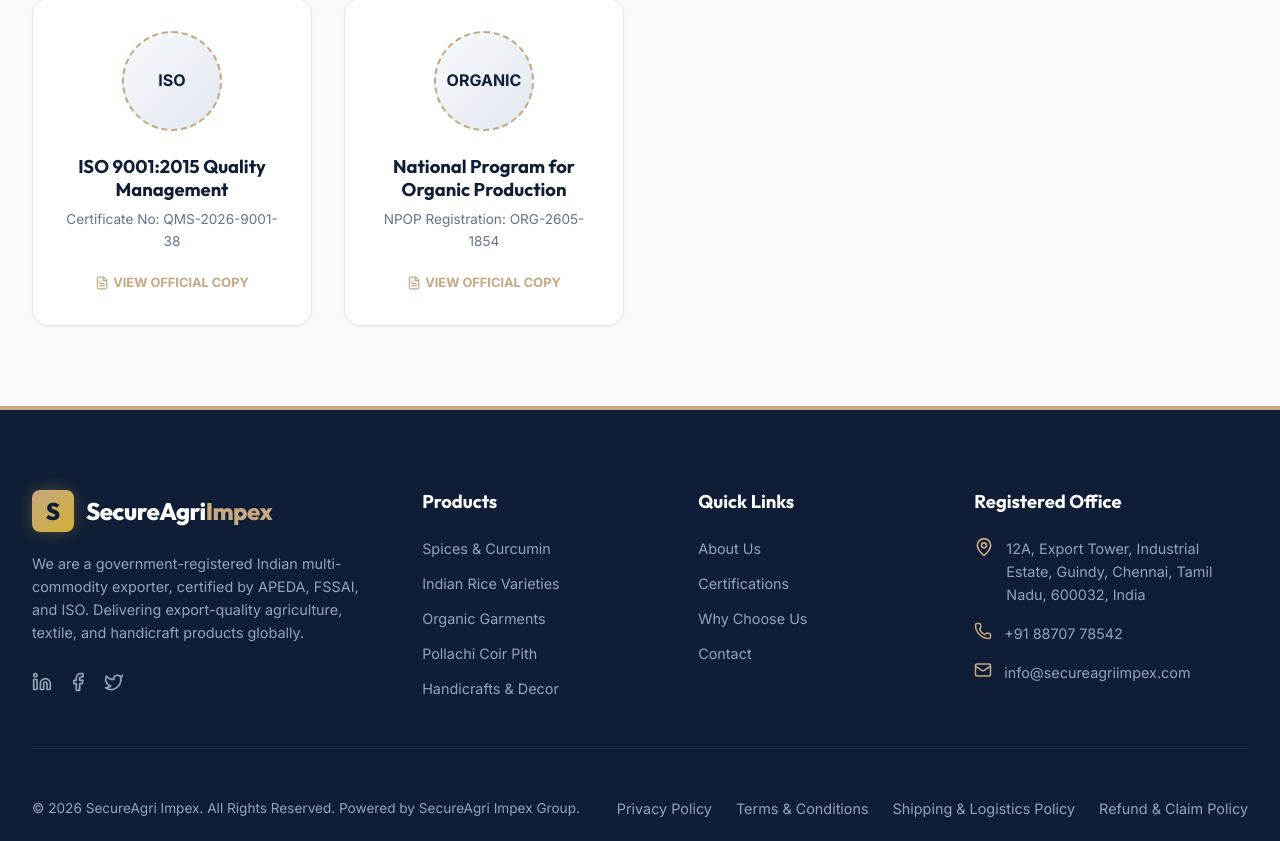
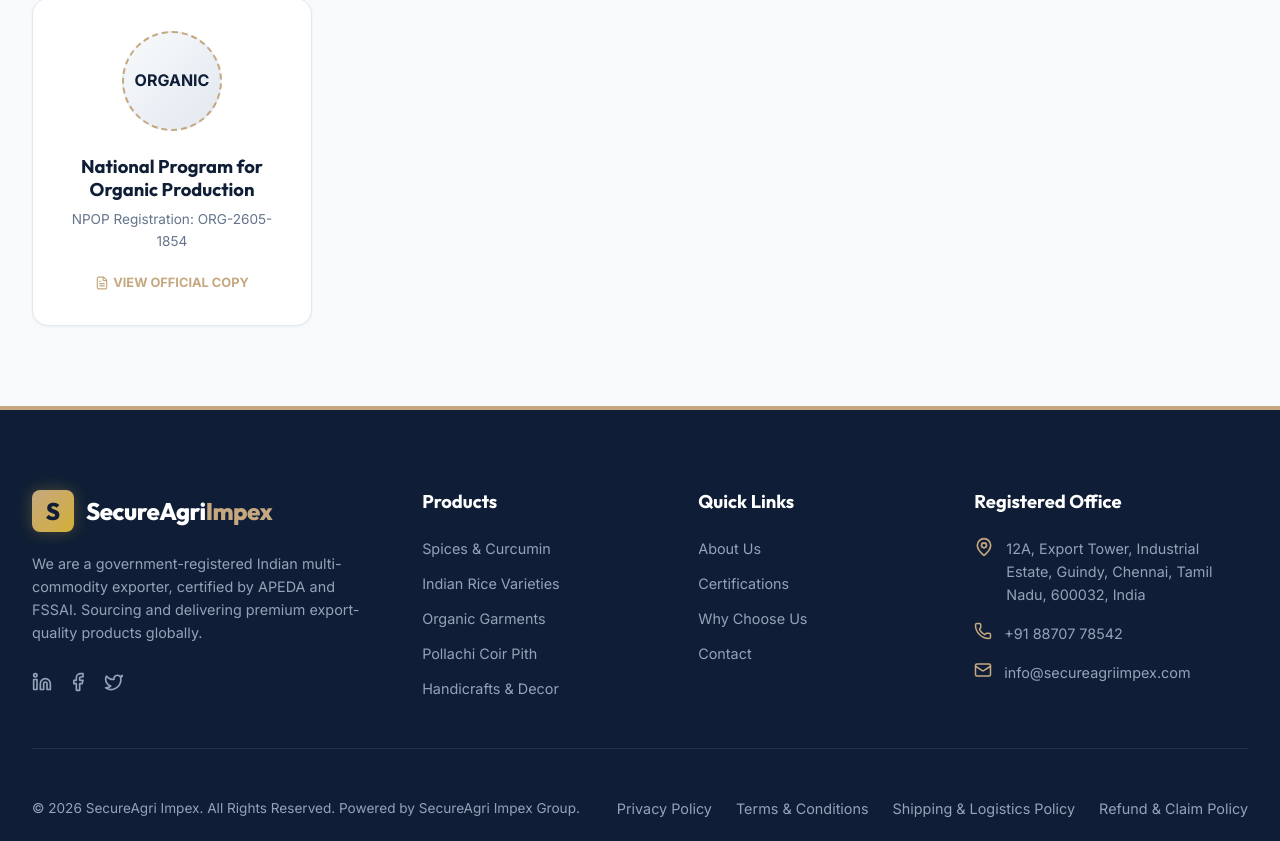
Before and after one commit to AFRIN-NIBISHA/IndoGlobalExim, a React (Vite) app in the folder Client/: page /certifications in a window 1280 px wide. Shown: the part 1092-1933 px from the top of the page. Built offline with nearby package versions, Linux system fonts and the light colour scheme.

Commit message:
Remove ISO certification from certificates and pages

```diff
--- a/Client/src/components/Footer.jsx
+++ b/Client/src/components/Footer.jsx
@@ -19,7 +19,7 @@
               </div>
             </Link>
             <p className="footer-desc">
-              We are a government-registered Indian multi-commodity exporter, certified by APEDA, FSSAI, and ISO. Delivering export-quality agriculture, textile, and handicraft products globally.
+              We are a government-registered Indian multi-commodity exporter, certified by APEDA and FSSAI. Sourcing and delivering premium export-quality products globally.
             </p>
             <div className="flex-center" style={{ justifyContent: "flex-start", gap: "1rem", marginTop: "0.5rem" }}>
               <a href="https://linkedin.com" target="_blank" rel="noopener noreferrer" style={{ color: "#94A3B8" }} aria-label="LinkedIn">
--- a/Client/src/pages/About.jsx
+++ b/Client/src/pages/About.jsx
@@ -45,8 +45,8 @@
       year: "2026",
       titleEn: "Compliance & Certifications",
       titleTa: "தரச்சான்றுகள் & அனுமதிகள்",
-      descEn: "Securing APEDA, FSSAI, ISO 9001:2015 registration credentials to guarantee 100% legal customs clearances.",
-      descTa: "பாதுகாப்பான மற்றும் சான்றளிக்கப்பட்ட ஏற்றுமதிகளுக்காக APEDA, FSSAI மற்றும் ISO 9001:2015 சான்றிதழ்களைப் பெறுதல்."
+      descEn: "Securing APEDA and FSSAI registration credentials to guarantee 100% legal customs clearances.",
+      descTa: "பாதுகாப்பான மற்றும் சான்றளிக்கப்பட்ட ஏற்றுமதிகளுக்காக APEDA மற்றும் FSSAI சான்றிதழ்களைப் பெறுதல்."
     },
     {
       year: "2026 & Beyond",
@@ -90,7 +90,7 @@
                   <CheckCircle size={18} style={{ color: "var(--success)" }} /> FSSAI Certified
                 </div>
                 <div style={{ display: "flex", alignItems: "center", gap: "0.5rem", fontWeight: "600" }}>
-                  <CheckCircle size={18} style={{ color: "var(--success)" }} /> ISO 9001 Quality
+                  <CheckCircle size={18} style={{ color: "var(--success)" }} /> NPOP Organic
                 </div>
               </div>
             </div>
--- a/Client/src/pages/Certifications.jsx
+++ b/Client/src/pages/Certifications.jsx
@@ -58,19 +58,6 @@
       validityTa: "டிசம்பர் 2030 வரை செல்லுபடியாகும்",
       purposeEn: "Registration-cum-Membership Certificate for exporting fruits, vegetables, rice, and value-added foods.",
       purposeTa: "விவசாயப் பொருட்கள், காய்கறிகள் மற்றும் அரிசி ஏற்றுமதி செய்வதற்கான அரசாங்கத்தின் உத்தியோகபூர்வ உறுப்பினர் சான்றிதழ்."
-    },
-    {
-      id: "iso",
-      code: "ISO",
-      nameEn: "ISO 9001:2015 Quality Management",
-      nameTa: "ISO 9001:2015 தர மேலாண்மை சான்றிதழ்",
-      authorityEn: "QMS International Certification Services / Accreditation Body",
-      authorityTa: "QMS சர்வதேச தரச்சான்று நிறுவனம்",
-      number: "Certificate No: QMS-2026-9001-38",
-      validityEn: "Valid till Feb 2029",
-      validityTa: "பிப்ரவரி 2029 வரை செல்லுபடியாகும்",
-      purposeEn: "International audit clearance validating systematic quality checks, warehousing cleanliness, and process handling.",
-      purposeTa: "கொள்முதல் மற்றும் கிடங்கு மேலாண்மை சர்வதேச தரத்தில் இருப்பதை உறுதி செய்யும் உலகளாவிய சான்றிதழ்."
     },
     {
       id: "organic",
@@ -166,7 +153,7 @@
                 {lang === "ta" ? "சர்வதேச தர இணக்க உத்திரவாதம்" : "Building Global Buyer Trust through Legal Compliance"}
               </h2>
               <p style={{ color: "var(--text-muted)", fontSize: "1.05rem" }}>
-                To ensure a smooth custom clearance process at destination ports, we keep our certifications, memberships, and corporate filings updated with government organizations. From phytosanitary safety (FSSAI, APEDA) to quality audits (ISO 9001:2015), our trade procedures are fully transparent and verified.
+                To ensure a smooth custom clearance process at destination ports, we keep our certifications, memberships, and corporate filings updated with government organizations. From phytosanitary safety (FSSAI, APEDA) to clean warehousing compliance, our trade procedures are fully transparent and verified.
               </p>
               <div style={{ marginTop: "1.5rem", display: "grid", gridTemplateColumns: "1fr 1fr", gap: "1rem" }}>
                 <div style={{ display: "flex", alignItems: "center", gap: "0.5rem", fontSize: "0.9rem", fontWeight: "600" }}>
```
